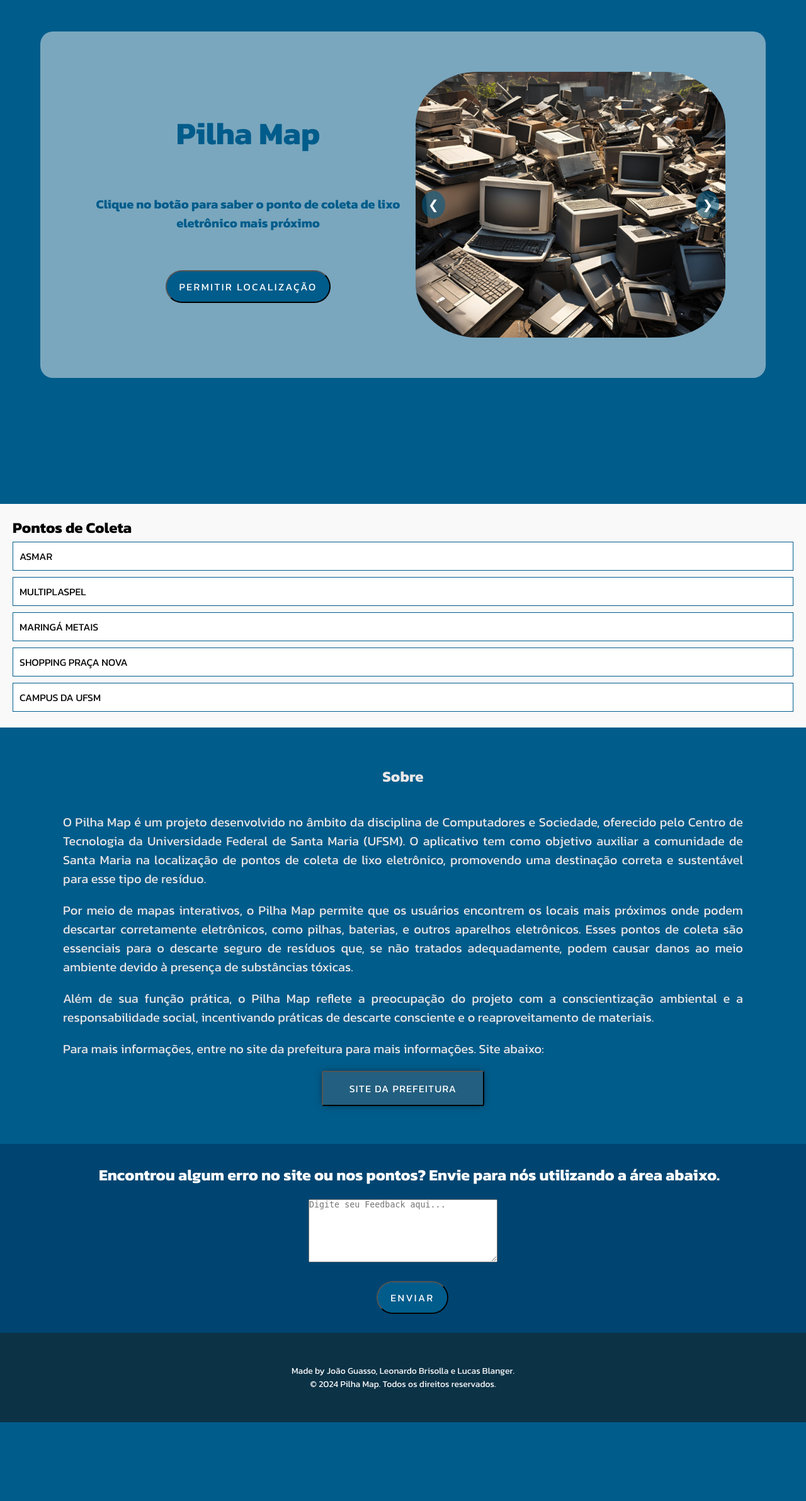
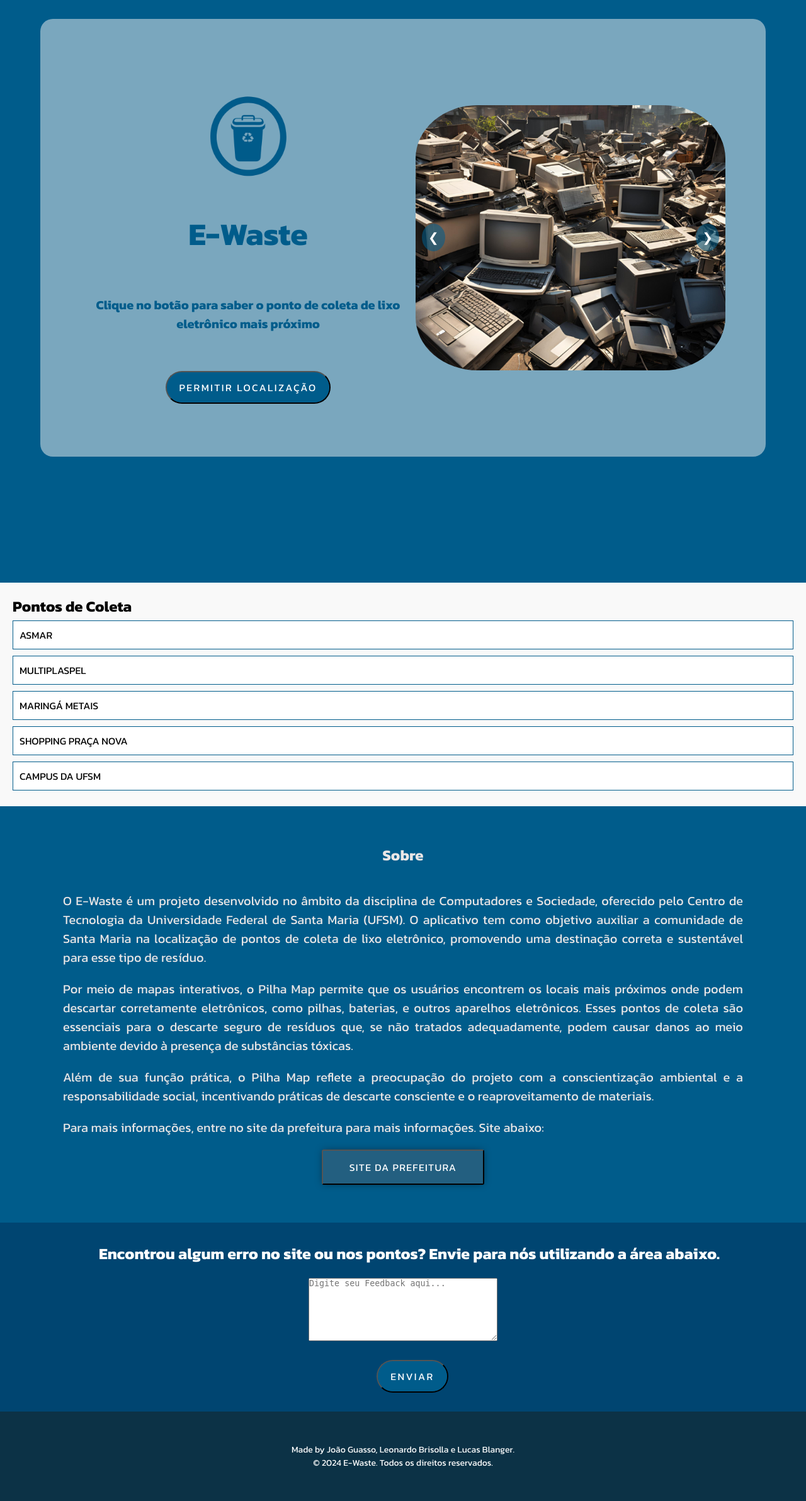
Before and after one commit to Lucas-Blanger/e-waste, a Flask app: page / in a window 1280 px wide. Shown: the part 50-2433 px from the top of the page at 63% size. Before the commit the page ends 2308 px from the top, so only its background shows below. Run offline with Flask 3, Linux system fonts and the light colour scheme; some web fonts are replaced.

Commit message:
upadate: adicionando logo

```diff
--- a/templates/index.html
+++ b/templates/index.html
@@ -3,7 +3,8 @@
 <head>
     <meta charset="UTF-8">
     <meta name="viewport" content="width=device-width, initial-scale=1.0">
-    <title>Pilha map</title>
+    <title>E-Waste</title>
+    <link rel="icon" href="assets/img/logo.png" type="image/png">
     <link rel="stylesheet" href="style/style.css">
     <link rel="preconnect" href="https://fonts.googleapis.com">
     <link rel="preconnect" href="https://fonts.gstatic.com" crossorigin>
@@ -21,7 +22,8 @@
     </header>
      <div class="container">
         <div class="text-section">
-            <h1>Pilha Map</h1>
+            <img src="assets/img/logo.png" alt="Imagem sobre E-Waste" class="logo">
+            <h1>E-Waste</h1>
             <h2>Clique no botão para saber o ponto de coleta de lixo eletrônico mais próximo</h2>
             <button id="getLocation">Permitir Localização</button>
             <div id="loading" style="display: none;">
@@ -99,7 +101,7 @@
         <div>
             <h1 id="h1-sobre">Sobre</h1>
         <div>
-            <p id="p-sobre">O Pilha Map é um projeto desenvolvido no âmbito da
+            <p id="p-sobre">O E-Waste é um projeto desenvolvido no âmbito da
                 disciplina de Computadores e Sociedade, oferecido pelo Centro
                 de Tecnologia da Universidade Federal de Santa Maria (UFSM).
                 O aplicativo tem como objetivo auxiliar a comunidade de Santa
@@ -146,7 +148,7 @@
         <div class="content">
             <p class="text_made">Made by João Guasso, Leonardo Brisolla e Lucas Blanger.</p>
             <footer class="text_made">
-                <p>&copy; 2024 Pilha Map. Todos os direitos reservados.</p>
+                <p>&copy; 2024 E-Waste. Todos os direitos reservados.</p>
             </footer>
         </div>
     </section>
--- a/templates/mapa.html
+++ b/templates/mapa.html
@@ -3,7 +3,8 @@
 <head>
     <meta charset="UTF-8">
     <meta name="viewport" content="width=device-width, initial-scale=1.0">
-    <title>Mapa</title>
+    <title>Mapa E-Waste</title>
+    <link rel="icon" href="assets/img/logo.png" type="image/png">
     <link rel="stylesheet" href="https://unpkg.com/leaflet/dist/leaflet.css" />
     <script src="https://unpkg.com/leaflet/dist/leaflet.js"></script>
     <script src="https://unpkg.com/leaflet-routing-machine/dist/leaflet-routing-machine.js"></script>
@@ -27,7 +28,7 @@
         <div class="content">
             <p class="text_made">Made by João Guasso, Leonardo Brisolla e Lucas Blanger.</p>
             <footer class="text_made">
-                <p>&copy; 2024 Pilha Map. Todos os direitos reservados.</p>
+                <p>&copy; 2024 E-Waste. Todos os direitos reservados.</p>
             </footer>
         </div>
     </section>
--- a/templates/style/style.css
+++ b/templates/style/style.css
@@ -56,6 +56,14 @@ body {
 #getLocation:hover:before {
     width: 100%;
 }
+
+.logo {
+    width: 100%;
+    height: auto;
+    max-width: 200px;
+    display: block;
+    margin: 0 auto 20px;
+}
 .container {
     display: flex;
     flex-wrap: wrap;
@@ -66,7 +74,7 @@ body {
     background-color: #f1f1f181;
     margin: 0 auto;
     border-radius: 20px;
-    margin-top: 50px;
+    margin-top: 30px;
 }
 
 .text-section {
```
Also changed, not shown: templates/assets/img/logo.png (added).
